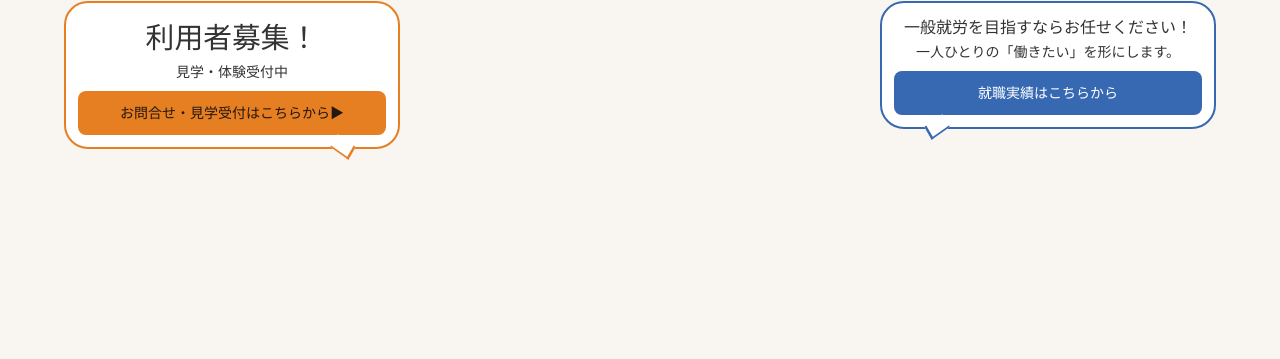
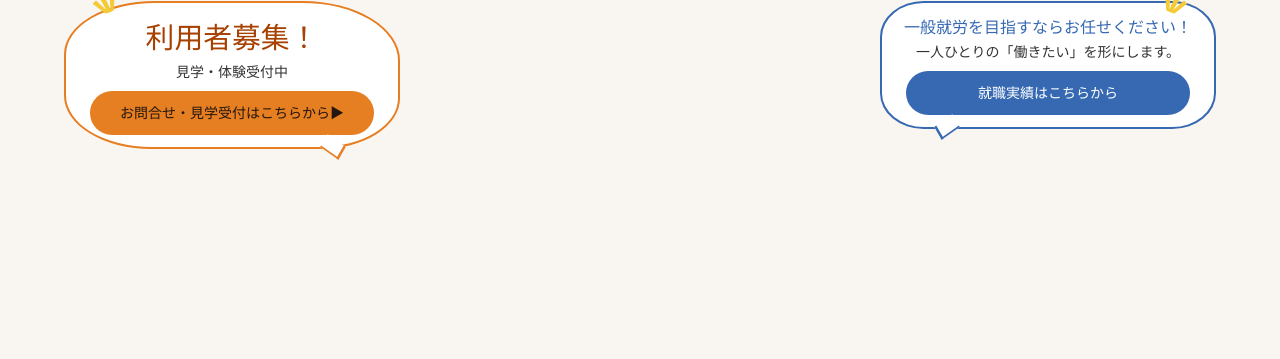
Before and after one commit to espo0901/jobplus-shibuya-hp, a WordPress theme: template jobplus-shibuya-originaltheme/front-page.php in a window 1280 px wide. Shown: the part 79-438 px from the top of the page. Run offline with PHP 8.4 and a stand-in for WordPress, Linux system fonts and the light colour scheme; the site name, menu and one post (Sample post) are stand-ins, and other content is empty; some web fonts are replaced.

Commit message:
style: PCの吹き出しを依頼見本に寄せる

```diff
--- a/jobplus-shibuya-originaltheme/css/pages.css
+++ b/jobplus-shibuya-originaltheme/css/pages.css
@@ -122,23 +122,57 @@
   }
 
   .p-mainvisual__bubble {
+    --bubble-tail-inset: clamp(17%, 69% - 14vw, 29%);
     position: absolute;
     inset-block-start: 0;
     width: min(32%, 21rem);
+    border-radius: 13% / 28%;
   }
 
   .p-mainvisual__bubble--visits {
     inset-inline-start: var(--space-m);
+    border-radius: 27% 29% 24% 26% / 36% 40% 34% 36%;
   }
 
   .p-mainvisual__bubble--employment {
     inset-inline-end: var(--space-m);
   }
 
+  .p-mainvisual__bubble--visits .p-mainvisual__bubble-title {
+    color: #a74100;
+  }
+
+  .p-mainvisual__bubble--employment .p-mainvisual__bubble-title {
+    color: var(--color-link);
+  }
+
+  .p-mainvisual__bubble-link {
+    margin-inline: 0.75rem;
+    border-radius: 2rem;
+  }
+
+  /* The small yellow rays sit outside the speech, not over the text. */
+  .p-mainvisual__bubble::before {
+    position: absolute;
+    inset-block-start: -0.55rem;
+    inset-inline-start: 8%;
+    width: 1.65rem;
+    height: 1.25rem;
+    background: #f4cb37;
+    clip-path: polygon(0 48%, 13% 32%, 53% 80%, 25% 15%, 43% 4%, 68% 76%, 64% 0, 84% 0, 80% 82%, 65% 91%, 49% 97%);
+    content: "";
+    pointer-events: none;
+  }
+
+  .p-mainvisual__bubble--employment::before {
+    inset-inline: auto 8%;
+    transform: scaleX(-1);
+  }
+
   .p-mainvisual__bubble::after {
     position: absolute;
     inset-block-end: -0.55rem;
-    inset-inline-end: 14%;
+    inset-inline-end: var(--bubble-tail-inset);
     width: 1rem;
     height: 1rem;
     transform: skewX(23deg) rotate(45deg);
@@ -150,7 +184,7 @@
   }
 
   .p-mainvisual__bubble--employment::after {
-    inset-inline: 14% auto;
+    inset-inline: var(--bubble-tail-inset) auto;
     transform: skewX(-23deg) rotate(45deg);
   }
 }
```
